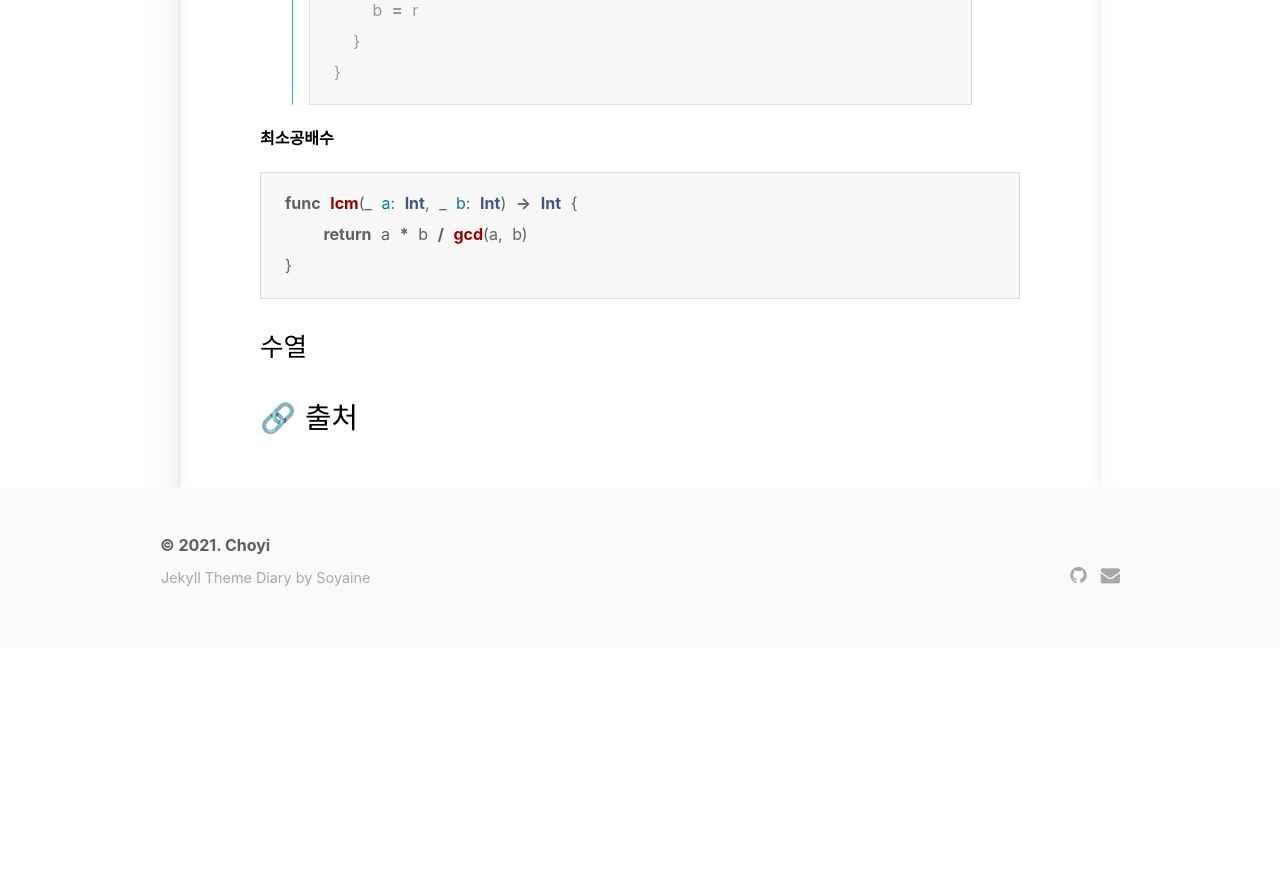
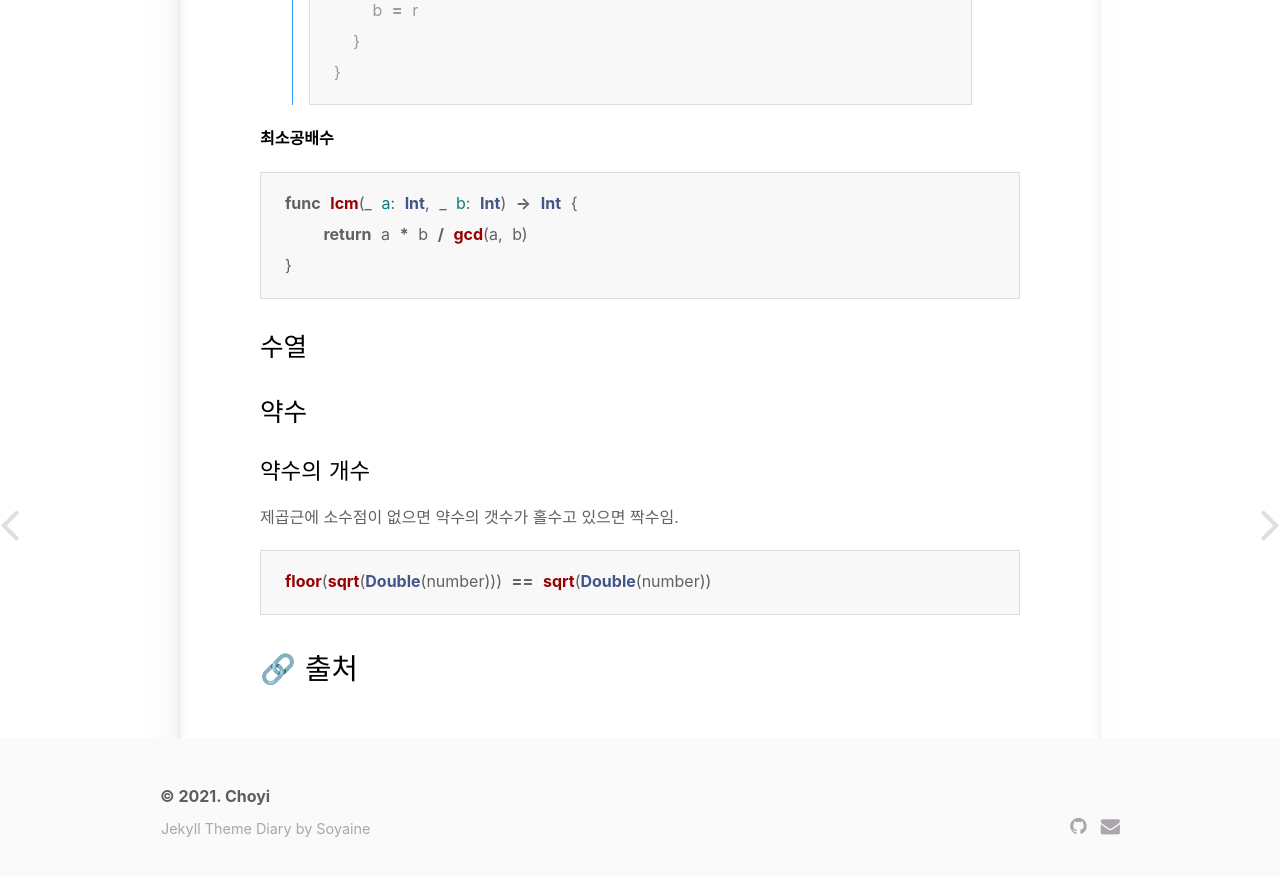
Before and after one commit to jeongchoyi/jeongchoyi.github.io, a Jekyll site: the page built from _posts/algorithm-swift/2021-08-14-math-for-PS.md, in a window 1280 px wide and 900 px high, scrolled down 1052 px. Shown: the top 876 px of the window. Built offline with Jekyll 4.4.1, drawn with Linux system fonts in a browser that asks for light colours; some web fonts are replaced; before the commit the page ends 1701 px from its top, so only the background shows below that.

Commit message:
add post

````diff
--- a/_posts/algorithm-swift/2021-08-14-math-for-PS.md
+++ b/_posts/algorithm-swift/2021-08-14-math-for-PS.md
@@ -59,6 +59,20 @@
 
 
 
+### 약수
+
+#### 약수의 개수
+
+제곱근에 소수점이 없으면 약수의 갯수가 홀수고 있으면 짝수임.
+
+```swift
+floor(sqrt(Double(number))) == sqrt(Double(number))
+```
+
+
+
+
+
 
 
 ## 🔗 출처
````
